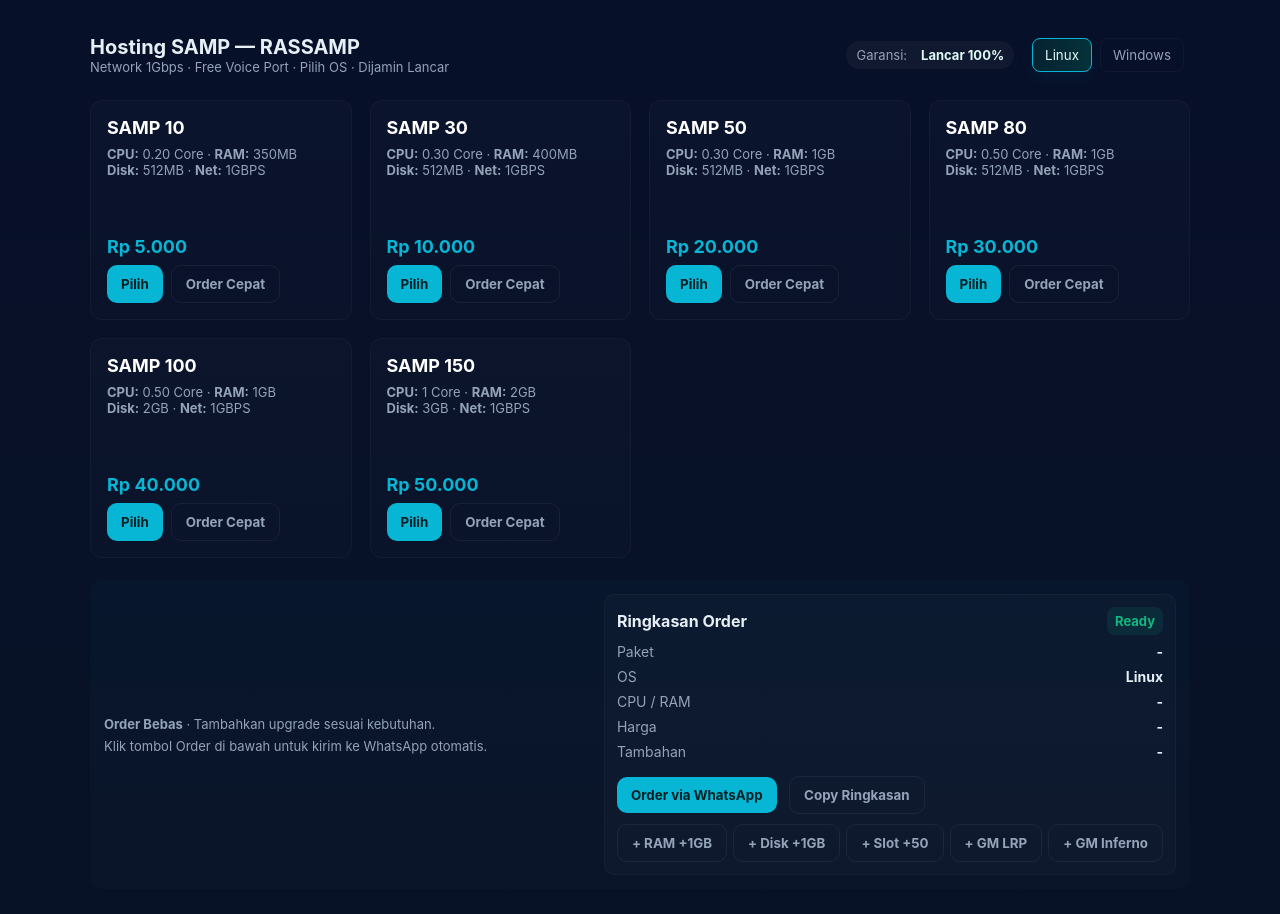
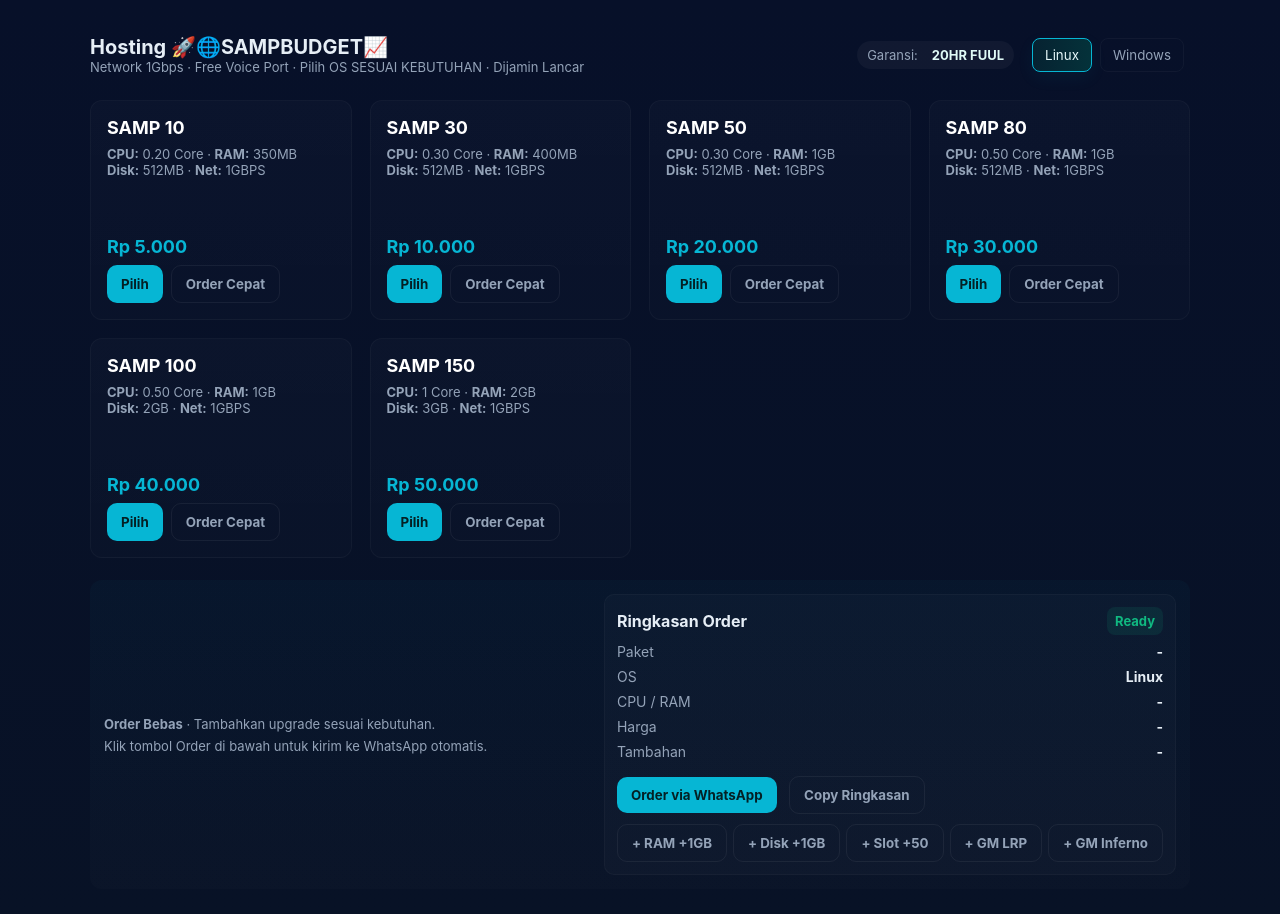
Before and after one commit to akunsgmaxprib-oss/Sambutget, a plain HTML site: page index.html in a window 1280 px wide. Drawn offline with Linux system fonts and the light colour scheme.

Commit message:
Index.html

```diff
--- a/index.html
+++ b/index.html
@@ -3,7 +3,7 @@
 <head>
   <meta charset="utf-8" />
   <meta name="viewport" content="width=device-width,initial-scale=1" />
-  <title>Paket Hosting SAMP — RASSAMP</title>
+  <title>Paket 🚀❄️SAMPBUDGET 🌐📈</title>
   <style>
     :root{
       --bg:#0b1220;--card:#0f1724;--accent:#06b6d4;--muted:#94a3b8;--glass:rgba(255,255,255,0.04);
@@ -41,11 +41,11 @@
   <div class="container">
     <header>
       <div>
-        <h1>Hosting SAMP — RASSAMP</h1>
-        <p>Network 1Gbps · Free Voice Port · Pilih OS · Dijamin Lancar</p>
+        <h1>Hosting 🚀🌐SAMPBUDGET📈</h1>
+        <p>Network 1Gbps · Free Voice Port · Pilih OS SESUAI KEBUTUHAN · Dijamin Lancar</p>
       </div>
       <div class="controls">
-        <div class="chip">Garansi: <strong style="margin-left:6px;color:#dffaf6">Lancar 100%</strong></div>
+        <div class="chip">Garansi: <strong style="margin-left:6px;color:#dffaf6">20HR FUUL</strong></div>
         <div class="os-toggle">
           <button id="os-linux" class="active" onclick="selectOS('Linux')">Linux</button>
           <button id="os-windows" onclick="selectOS('Windows')">Windows</button>
```
